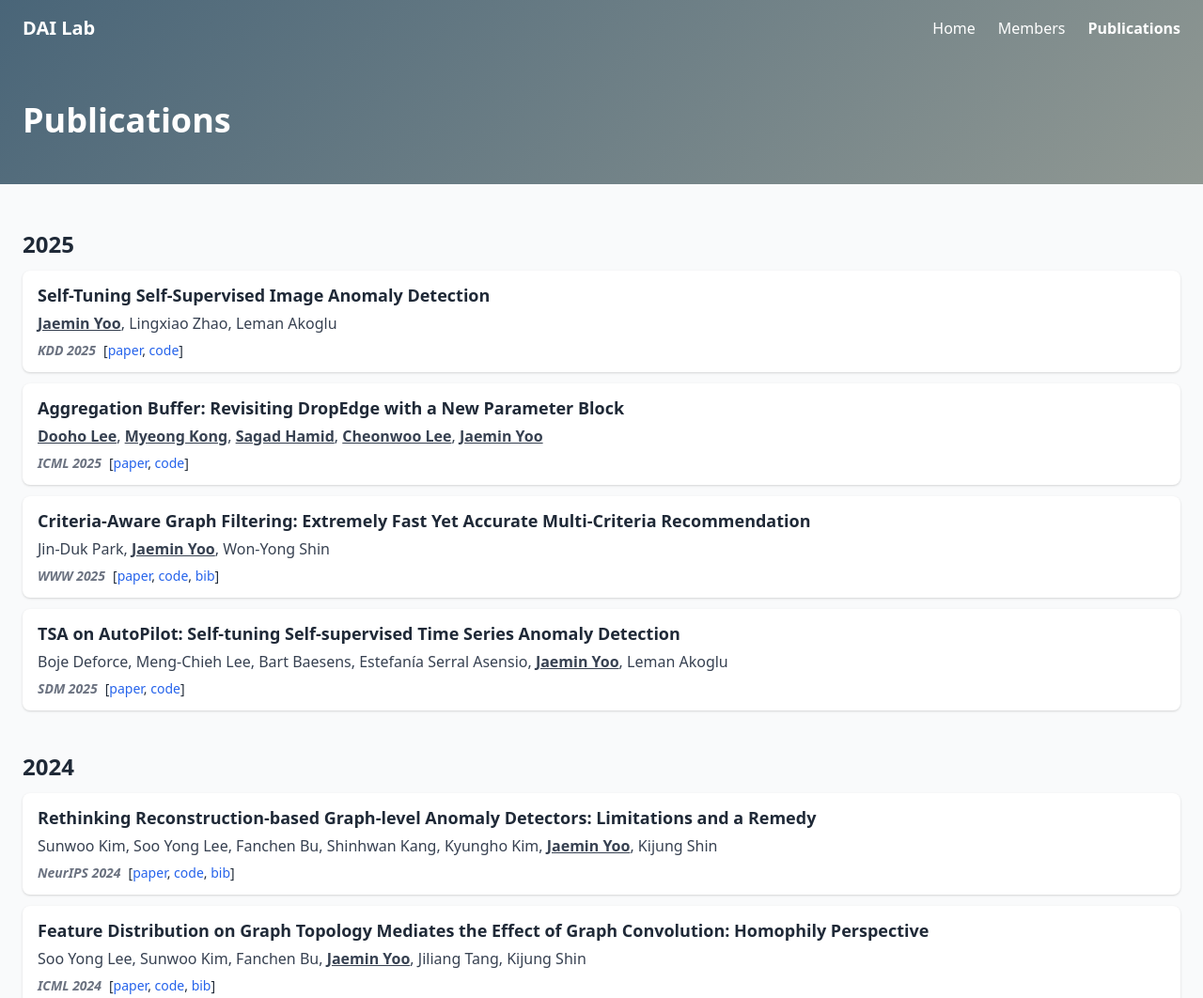
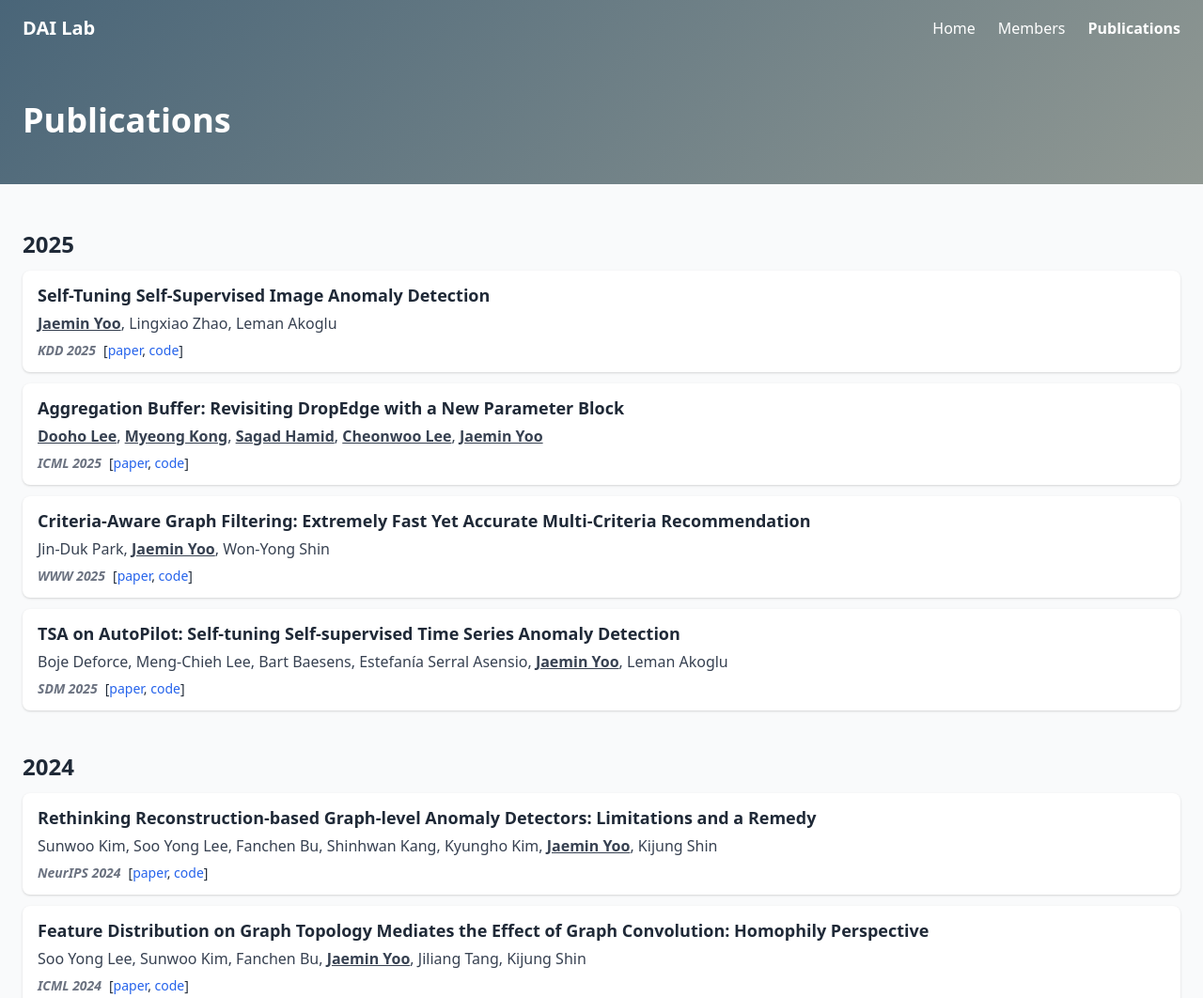
Before and after one commit to dooho00/dailab_website, a plain HTML site: page publications.html in a window 1280 px wide. Shown: the top 1062 px of the page at 94% size. Drawn offline with nearby package versions, Linux system fonts and the light colour scheme.

Commit message:
only view paper, code, wab for publications

```diff
--- a/publications.html
+++ b/publications.html
@@ -90,7 +90,7 @@
             // Create array of link elements
             const linkElements = [];
             for (const [label, href] of Object.entries(pub.links)) {
-              if (href) {
+              if (href && ["paper", "code", "web"].includes(label)) {
                 const a = document.createElement("a");
                 a.href = href;
                 a.className = "text-blue-600 hover:underline";
```
